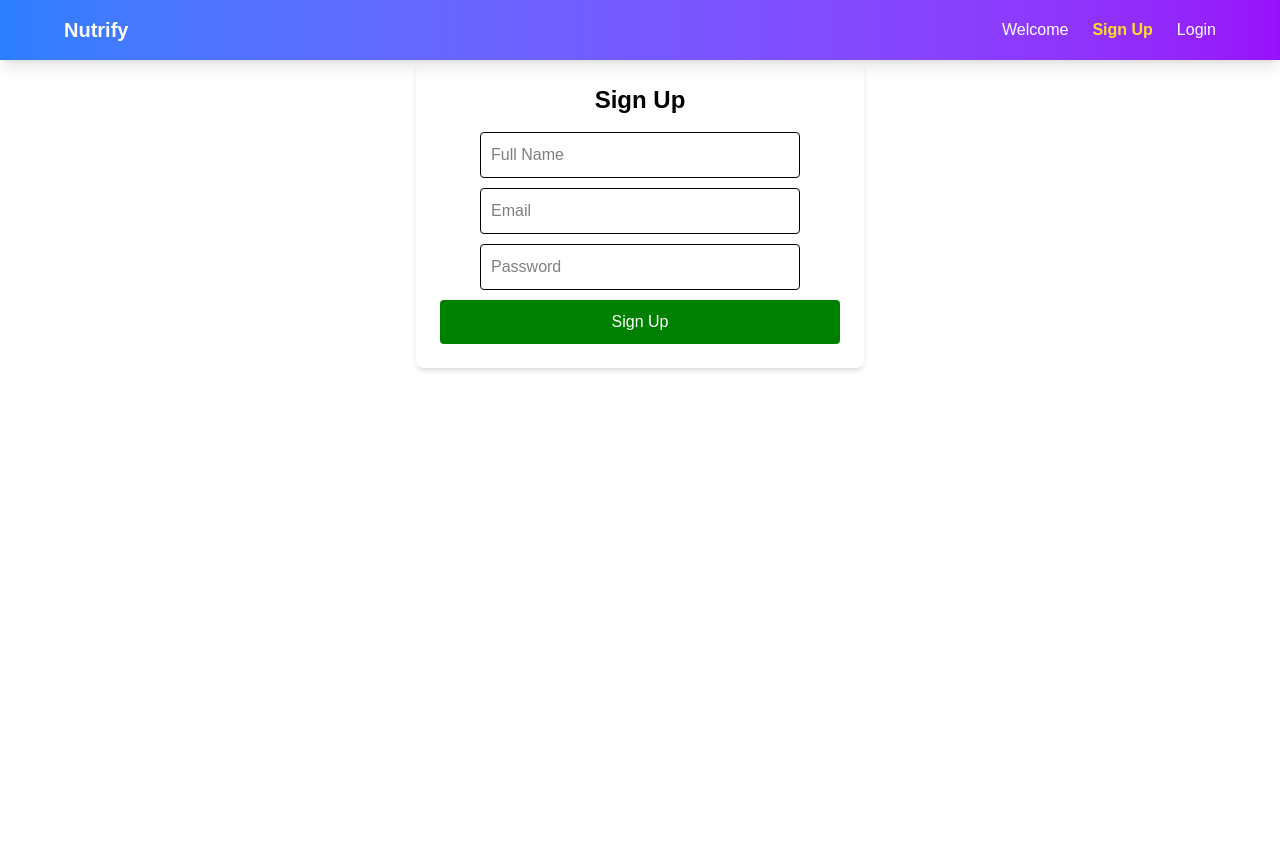
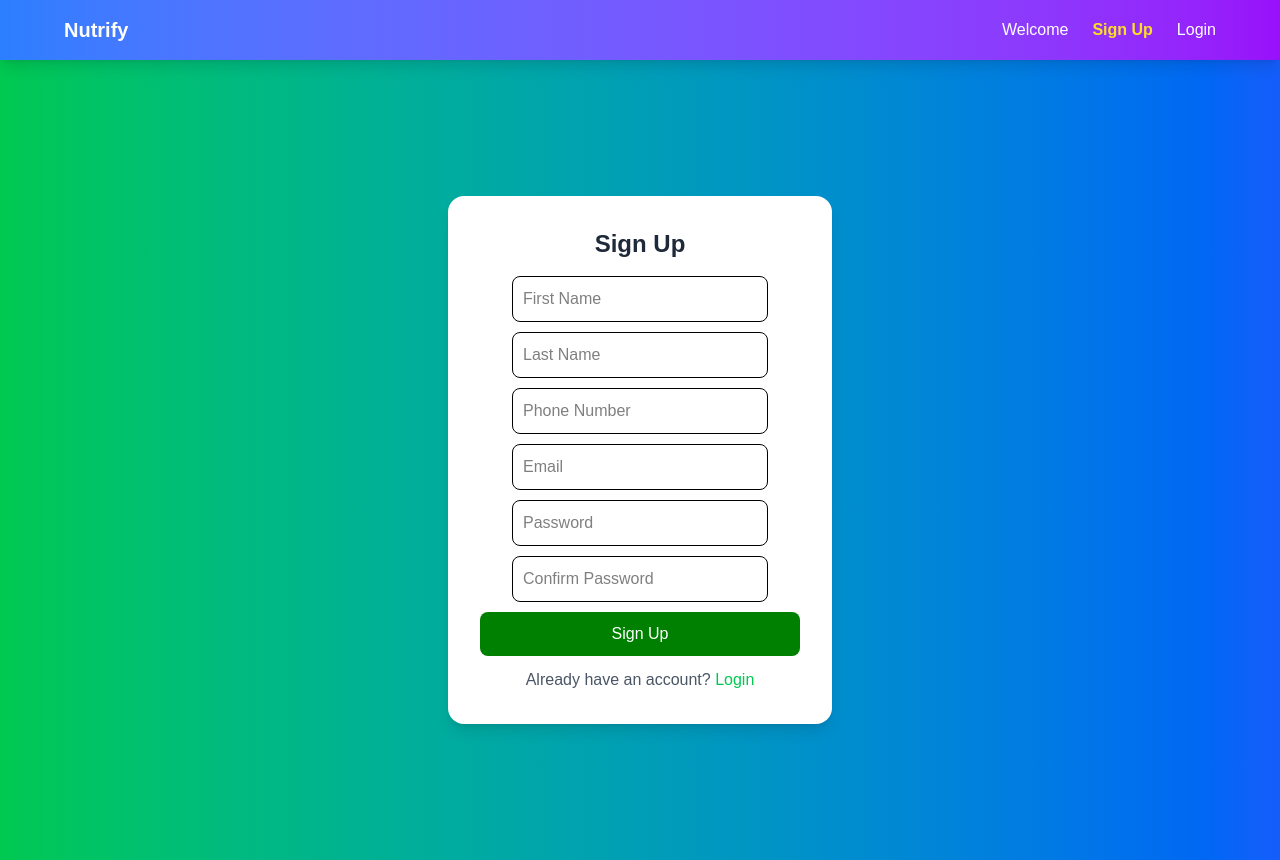
Before and after one commit to diyabrb/miniproject, a React (Vite) app in the folder frontend/: page /signup in a window 1280 px wide. Before the commit the page ends 800 px from the top, so only its background shows below. Built offline with nearby package versions, Linux system fonts and the light colour scheme.

Commit message:
Update Signup.jsx

```diff
--- a/frontend/src/pages/Signup.jsx
+++ b/frontend/src/pages/Signup.jsx
@@ -1,83 +1,85 @@
-import { useState } from "react";
-import { supabase } from "../supabaseClient";
+import React, { useState } from "react";
 import { useNavigate } from "react-router-dom";
+import { supabase } from "../supabaseClient"; // Ensure correct import
 
-export default function Signup() {
+const Signup = () => {
+    const [firstName, setFirstName] = useState("");
+    const [lastName, setLastName] = useState("");
+    const [phoneNo, setPhoneNo] = useState("");
     const [email, setEmail] = useState("");
     const [password, setPassword] = useState("");
-  const [fullName, setFullName] = useState("");
-  const [loading, setLoading] = useState(false);
+    const [confirmPassword, setConfirmPassword] = useState("");
+    const [error, setError] = useState("");
     const navigate = useNavigate();
 
-  const handleSignup = async () => {
-    setLoading(true);
+    const handleSignup = async (e) => {
+        e.preventDefault();
+        setError("");
 
-    const { data, error } = await supabase.auth.signUp({
+        if (!firstName || !lastName || !phoneNo || !email || !password || !confirmPassword) {
+            setError("All fields are required.");
+            return;
+        }
+
+        if (password !== confirmPassword) {
+            setError("Passwords do not match.");
+            return;
+        }
+
+        try {
+            // ✅ Step 1: Sign up user using Supabase Auth
+            const { data: authData, error: authError } = await supabase.auth.signUp({
                 email,
                 password,
             });
 
-    if (error) {
-      alert("Signup failed: " + error.message);
-      setLoading(false);
-      return;
+            if (authError) throw authError;
+
+            // ✅ Step 2: Get the `auth_uid` from Supabase Auth
+            const auth_uid = authData.user?.id; // Changed from user_id/auth_id to auth_uid
+            if (!auth_uid) throw new Error("User ID not received from Supabase.");
+
+            console.log("New user auth UID:", auth_uid);
+
+            // ✅ Step 3: Insert user details into UserTable with `auth_uid`
+            const { error: userError } = await supabase
+                .from("UserTable")
+                .insert([{ auth_uid, firstname: firstName, lastname: lastName, phoneno: phoneNo, email }]);
+
+            if (userError) throw userError;
+
+            console.log("User added to UserTable successfully.");
+
+            // ✅ Step 4: Redirect to login page
+            navigate("/login");
+        } catch (err) {
+            console.error("Signup error:", err.message);
+            setError(err.message);
         }
-
-    const user = data.user;
-    if (!user) {
-      alert("User authentication failed.");
-      setLoading(false);
-      return;
-    }
-
-    // Store user in UserTable
-    const { error: dbError } = await supabase.from("UserTable").insert([
-      { user_id: user.id, full_name: fullName, email: email },
-    ]);
-
-    if (dbError) {
-      console.error("Database Insert Error:", dbError.message);
-      alert("Could not save user details. Try again.");
-      setLoading(false);
-      return;
-    }
-
-    alert("Signup successful!");
-    navigate("/upload");
-    setLoading(false);
     };
 
     return (
-    <div className="max-w-md mx-auto p-6 bg-white rounded-lg shadow-md">
-      <h2 className="text-2xl font-bold mb-4">Sign Up</h2>
-      <input
-        type="text"
-        placeholder="Full Name"
-        value={fullName}
-        onChange={(e) => setFullName(e.target.value)}
-        className="w-full p-2 border rounded mb-2"
-      />
-      <input
-        type="email"
-        placeholder="Email"
-        value={email}
-        onChange={(e) => setEmail(e.target.value)}
-        className="w-full p-2 border rounded mb-2"
-      />
-      <input
-        type="password"
-        placeholder="Password"
-        value={password}
-        onChange={(e) => setPassword(e.target.value)}
-        className="w-full p-2 border rounded mb-2"
-      />
-      <button
-        onClick={handleSignup}
-        disabled={loading}
-        className="w-full bg-green-500 text-white py-2 rounded hover:bg-green-600"
-      >
-        {loading ? "Signing up..." : "Sign Up"}
+        <div className="flex items-center justify-center min-h-screen bg-gradient-to-r from-green-500 to-blue-600">
+            <div className="bg-white p-8 rounded-2xl shadow-lg w-96">
+                <h2 className="text-2xl font-bold text-center text-gray-800">Sign Up</h2>
+                {error && <p className="text-red-500 text-center">{error}</p>}
+                <form onSubmit={handleSignup} className="mt-4">
+                    <input type="text" placeholder="First Name" className="w-full p-2 border rounded-lg mb-3" value={firstName} onChange={(e) => setFirstName(e.target.value)} />
+                    <input type="text" placeholder="Last Name" className="w-full p-2 border rounded-lg mb-3" value={lastName} onChange={(e) => setLastName(e.target.value)} />
+                    <input type="text" placeholder="Phone Number" className="w-full p-2 border rounded-lg mb-3" value={phoneNo} onChange={(e) => setPhoneNo(e.target.value)} />
+                    <input type="email" placeholder="Email" className="w-full p-2 border rounded-lg mb-3" value={email} onChange={(e) => setEmail(e.target.value)} />
+                    <input type="password" placeholder="Password" className="w-full p-2 border rounded-lg mb-3" value={password} onChange={(e) => setPassword(e.target.value)} />
+                    <input type="password" placeholder="Confirm Password" className="w-full p-2 border rounded-lg mb-3" value={confirmPassword} onChange={(e) => setConfirmPassword(e.target.value)} />
+                    <button type="submit" className="w-full bg-green-500 text-white p-2 rounded-lg hover:bg-green-700 transition-all">
+                        Sign Up
                     </button>
+                </form>
+                <p className="text-center text-gray-600 mt-3">
+                    Already have an account? <a href="/login" className="text-green-500">Login</a>
+                </p>
+            </div>
         </div>
     );
-}
+};
+
+export default Signup;
```
Lines whose indentation alone changed are shown as unchanged.
